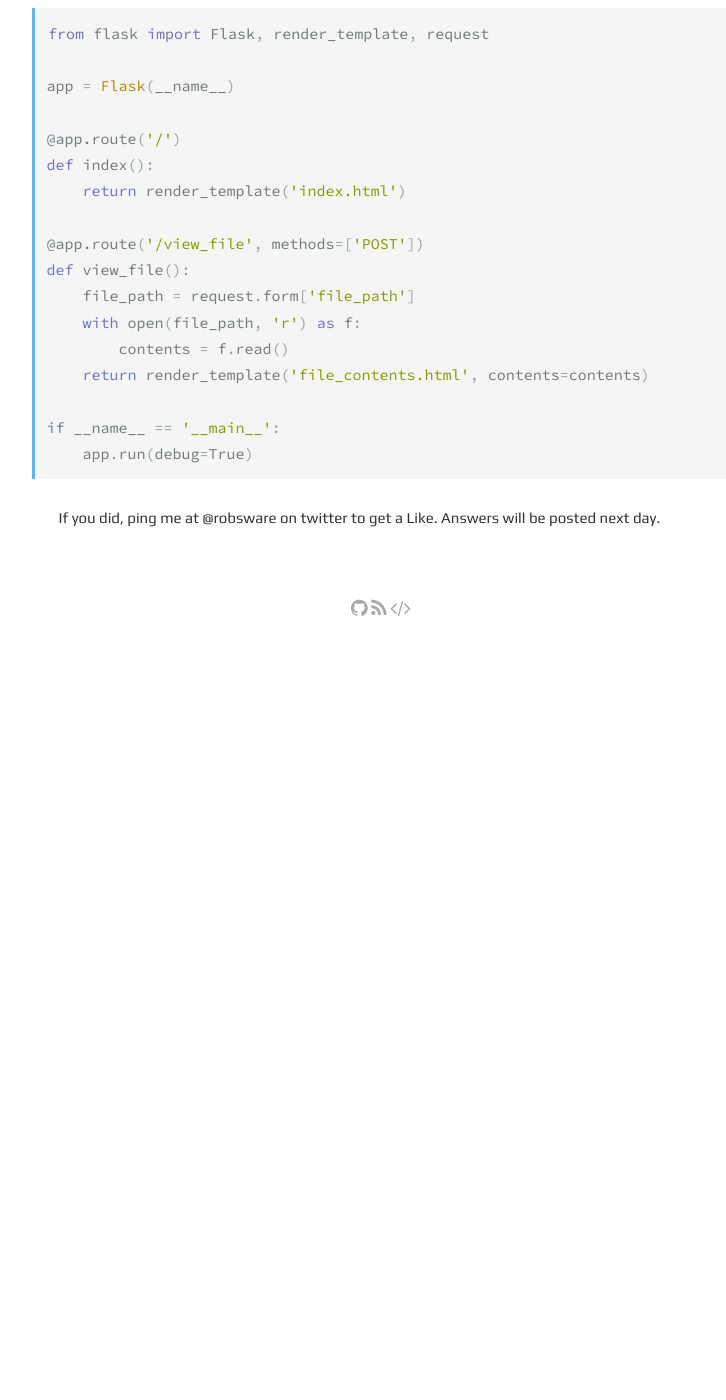
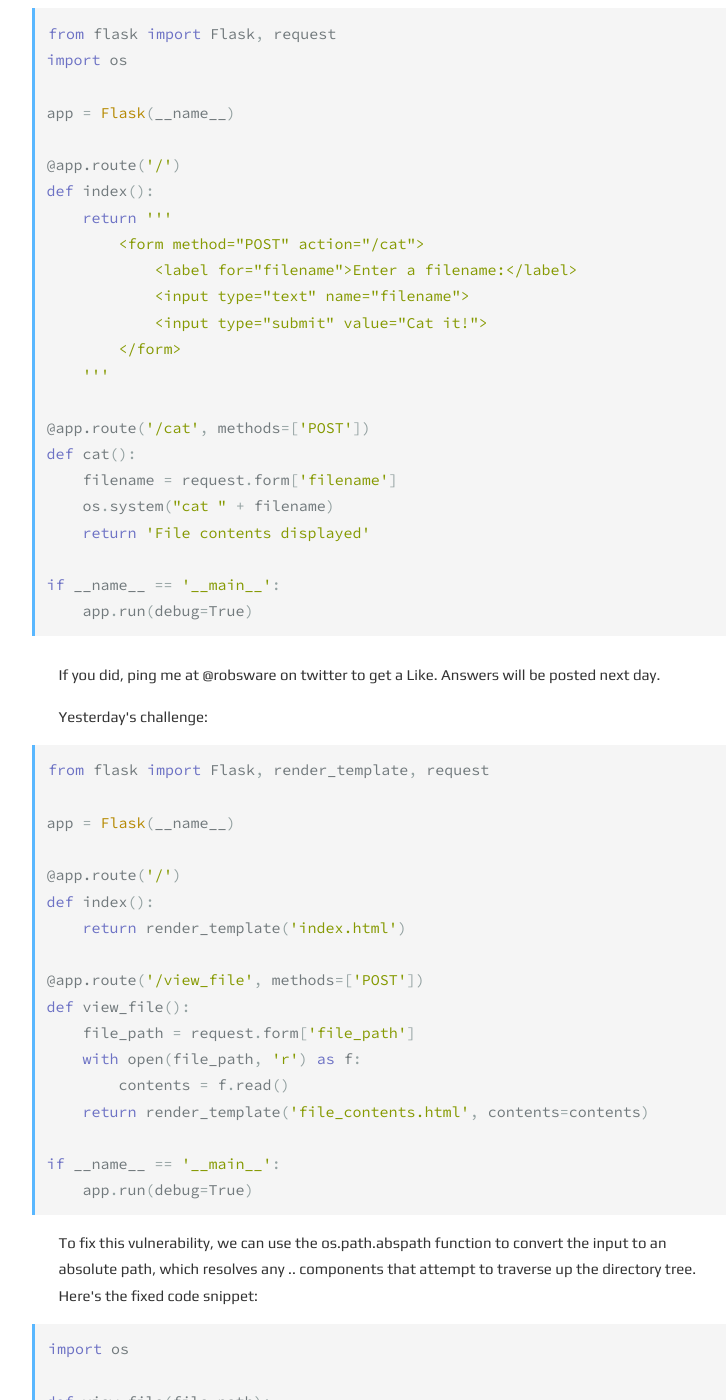
Before and after one commit to robsware/robsware.github.io, a Jekyll site: the page built from dailybug.html, in a window 1280 px wide and 1400 px high, scrolled down 219 px. Shown: the whole window, without its empty margins (259-985 px from the left). Built offline with Jekyll 4.4.1, drawn with Linux system fonts in a browser that asks for light colours; before the commit the page ends 900 px from its top, so only the background shows below that; some of the changed text lies outside the part shown.

Commit message:
Update dailybug.html

```diff
--- a/dailybug.html
+++ b/dailybug.html
@@ -13,6 +13,41 @@ layout: page
 
 <p>Can you spot the vulnerability?</p>
 <br>
+
+{% highlight python %}
+from flask import Flask, request
+import os
+
+app = Flask(__name__)
+
+@app.route('/')
+def index():
+    return '''
+        <form method="POST" action="/cat">
+            <label for="filename">Enter a filename:</label>
+            <input type="text" name="filename">
+            <input type="submit" value="Cat it!">
+        </form>
+    '''
+
+@app.route('/cat', methods=['POST'])
+def cat():
+    filename = request.form['filename']
+    os.system("cat " + filename)
+    return 'File contents displayed'
+
+if __name__ == '__main__':
+    app.run(debug=True)
+{% endhighlight %}
+
+<br>
+If you did, ping me at @robsware on twitter to get a Like. Answers will be posted next day.
+
+
+
+
+
+<p>Yesterday's challenge:</p>
 
 {% highlight python %}
 from flask import Flask, render_template, request
@@ -34,5 +69,20 @@ if __name__ == '__main__':
     app.run(debug=True)
 {% endhighlight %}
 
-<br>
-If you did, ping me at @robsware on twitter to get a Like. Answers will be posted next day.
+
+<p>To fix this vulnerability, we can use the os.path.abspath function to convert the input to an absolute path, which resolves any .. components that attempt to traverse up the directory tree. Here's the fixed code snippet:</p>
+
+{% highlight python %}
+import os
+
+def view_file(file_path):
+    abs_path = os.path.abspath(file_path)
+    if not abs_path.startswith('/restricted_directory/'):
+        raise ValueError("Invalid file path")
+    with open(abs_path, 'r') as f:
+        contents = f.read()
+        print(contents)
+
+file_path = input("Enter the file path: ")
+view_file(file_path)
+{% endhighlight %}
```
